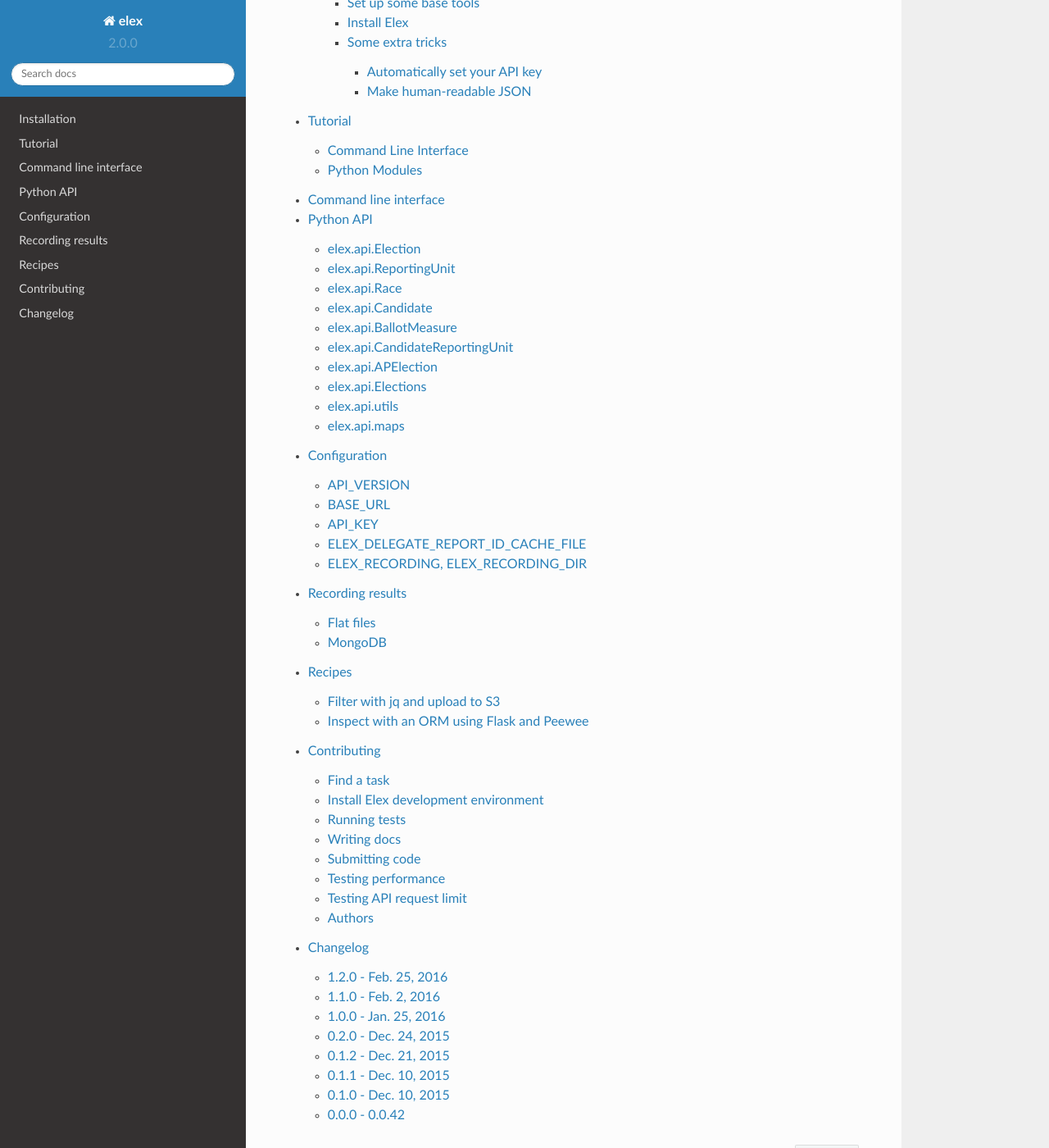
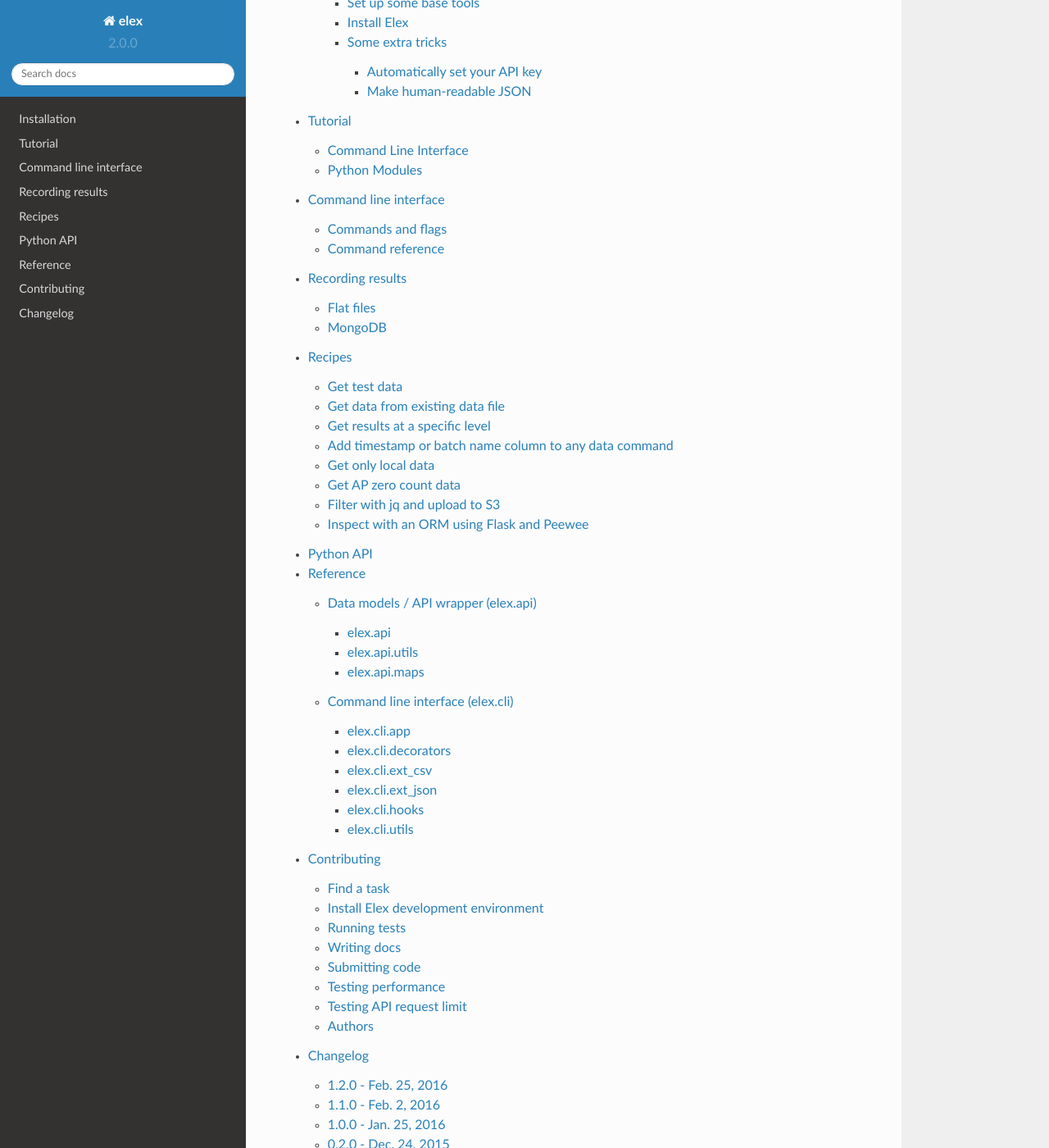
Before and after one commit to newsdev/elex, a Sphinx documentation site: the page built from docs/index.rst, in a window 1280 px wide and 1400 px high, scrolled down 2022 px. Shown: the whole window at 82% size. Built offline with Sphinx 7.4.7 and the Read the Docs theme 2.0.0, drawn with Linux system fonts in a browser that asks for light colours.

Commit message:
major doc updates

```diff
--- a/docs/api.rst
+++ b/docs/api.rst
@@ -2,34 +2,6 @@
 Python API
 ==========
 
-Elex provides a Python API that encapsulates Associated Press Election API results as Python
-objects.
-
-To use the election loader manually from within your project:
-
-.. code:: python
-
-    from elex.api import Election
-
-    election = Election(electiondate='2015-11-03', testresults=False, liveresults=True, is_test=False)
-    races = election.races
-
-Now you can process or load ``races``.
-
-Models:
-
-.. toctree::
-    api/election
-    api/reportingunit
-    api/race
-    api/candidate
-    api/ballotmeasure
-    api/candidatereportingunit
-    api/baseobject
-    api/elections
-
-Utilities:
-
-.. toctree::
-    api/utils
-    api/maps
+.. automodule:: elex.api
+    :members:
+    :noindex:
--- a/docs/api/ballotmeasure.rst
+++ /dev/null
@@ -1,7 +0,0 @@
-=============================
-elex.api.BallotMeasure
-=============================
-
-.. autoclass:: elex.api.BallotMeasure
-    :members:
-    :undoc-members:
--- a/docs/api/baseobject.rst
+++ /dev/null
@@ -1,7 +0,0 @@
-==========================
-elex.api.APElection
-==========================
-
-.. autoclass:: elex.api.APElection
-    :members:
-    :undoc-members:
--- a/docs/api/candidate.rst
+++ /dev/null
@@ -1,7 +0,0 @@
-=========================
-elex.api.Candidate
-=========================
-
-.. autoclass:: elex.api.Candidate
-    :members:
-    :undoc-members:
--- a/docs/api/candidatereportingunit.rst
+++ /dev/null
@@ -1,7 +0,0 @@
-======================================
-elex.api.CandidateReportingUnit
-======================================
-
-.. autoclass:: elex.api.CandidateReportingUnit
-    :members:
-    :undoc-members:
--- a/docs/api/election.rst
+++ /dev/null
@@ -1,7 +0,0 @@
-========================
-elex.api.Election
-========================
-
-.. autoclass:: elex.api.Election
-    :members:
-    :undoc-members:
--- a/docs/api/elections.rst
+++ /dev/null
@@ -1,7 +0,0 @@
-======================
-elex.api.Elections
-======================
-
-.. autoclass:: elex.api.Elections
-    :members:
-    :undoc-members:
--- a/docs/api/maps.rst
+++ /dev/null
@@ -1,7 +0,0 @@
-================
-elex.api.maps
-================
-
-.. automodule:: elex.api.maps
-    :members:
-    :undoc-members:
--- a/docs/api/race.rst
+++ /dev/null
@@ -1,7 +0,0 @@
-====================
-elex.api.Race
-====================
-
-.. autoclass:: elex.api.Race
-    :members:
-    :undoc-members:
--- a/docs/api/reportingunit.rst
+++ /dev/null
@@ -1,7 +0,0 @@
-==============================
-elex.api.ReportingUnit
-==============================
-
-.. autoclass:: elex.api.ReportingUnit
-    :members:
-    :undoc-members:
--- a/docs/api/utils.rst
+++ /dev/null
@@ -1,7 +0,0 @@
-=================
-elex.api.utils
-=================
-
-.. automodule:: elex.api.utils
-    :members:
-    :undoc-members:
--- a/docs/cli.rst
+++ b/docs/cli.rst
@@ -1,6 +1,10 @@
 ======================
 Command line interface
 ======================
+
+------------------
+Commands and flags
+------------------
 
 ::
 
@@ -71,5 +75,10 @@
                             Specify a value for a `batchname` column to append to
                             each row.
 
+
+-----------------
+Command reference
+-----------------
+
 .. autoclass:: elex.cli.app.ElexBaseController
     :members:
--- a/docs/index.rst
+++ b/docs/index.rst
@@ -22,9 +22,9 @@
     install
     tutorial
     cli
-    api
-    configuration
     recording
     recipes
+    api
+    reference
     contributing
     changelog
--- a/docs/recipes.rst
+++ b/docs/recipes.rst
@@ -3,6 +3,107 @@
 =======
 
 Useful Elex patterns. :doc:`Contribute your own <contributing>`.
+
+Get test data
+=============
+
+.. code:: bash
+
+    elex results -t 2016-03-15
+
+Get data from existing data file
+================================
+
+.. code:: bash
+
+    elex results -d /path/to/file.json
+
+Get results at a specific level
+===============================
+
+Get only state level results:
+
+.. code:: bash
+
+    elex results 03-15-16 --results-level state
+
+.. csv-table::
+
+    id,unique_id,raceid,racetype,racetypeid,ballotorder,candidateid,description,delegatecount,electiondate,fipscode,first,incumbent,initialization_data,is_ballot_measure,last,lastupdated,level,national,officeid,officename,party,polid,polnum,precinctsreporting,precinctsreportingpct,precinctstotal,reportingunitid,reportingunitname,runoff,seatname,seatnum,statename,statepostal,test,uncontested,votecount,votepct,winner
+    10673-polid-8639-state-1,polid-8639,10673,Primary,R,13,20428,,0,2016-03-15,,Donald,False,False,False,Trump,2016-03-16T21:05:09Z,state,True,P,President,GOP,8639,14574,5810,1.0,5810,state-1,,False,,,Florida,FL,False,False,1077221,0.457383,True
+    10673-polid-53044-state-1,polid-53044,10673,Primary,R,11,20425,,0,2016-03-15,,Marco,False,False,False,Rubio,2016-03-16T21:05:09Z,state,True,P,President,GOP,53044,12082,5810,1.0,5810,state-1,,False,,,Florida,FL,False,False,636653,0.27032,False
+
+
+To cut down on load and bandwidth use and speed up loading when you are
+repeatedly loading results, specify only the level(s) you need to display.
+
+
+Add timestamp or batch name column to any data command
+======================================================
+
+You can add a timestamp column to track results (or any other
+data output by elex) with the ``--with-timestamp`` flag).
+
+.. code:: bash
+
+    elex elections --with-timestamp
+
+.. csv-table::
+
+    id,electiondate,liveresults,testresults,timestamp
+    2012-03-13,2012-03-13,True,False,1460438301
+    2012-11-06,2012-11-06,True,False,1460438301
+    ...
+
+
+If you prefer, you can set a batch name. This is useful when
+executing multiple commands that need a single grouping column.
+
+.. code:: bash
+
+    elex elections --batch-name batch-031
+
+.. csv-table::
+
+    id,electiondate,liveresults,testresults,timestamp
+    2016-02-23,2016-02-23,True,False,batch-031
+    2016-02-27,2016-02-27,True,False,batch-031
+    ...
+
+
+Get only local data
+===================
+
+Get only local races:
+
+.. code:: bash
+
+    elex races 03-15-16 --local-only
+
+..csv-table::
+
+    id,raceid,racetype,racetypeid,description,electiondate,initialization_data,is_ballot_measure,lastupdated,national,officeid,officename,party,seatname,seatnum,statename,statepostal,test,uncontested
+    14897,14897,Primary,R,,2016-03-15,True,False,2016-03-18T12:29:42Z,True,0,State's Attorney,GOP,Cook County,,,IL,False,True
+    15329,15329,Primary,D,,2016-03-15,True,False,2016-03-18T12:29:42Z,True,0,Recorder of Deeds,Dem,Cook County,,,IL,False,True
+
+Get only local results:
+
+.. code:: bash
+
+    elex races 03-15-16 --local-only
+
+Get AP zero count data
+======================
+
+.. code:: bash
+
+    elex results 03-15-16 --set-zero-counts
+
+.. csv-table::
+
+    id,unique_id,raceid,racetype,racetypeid,ballotorder,candidateid,description,delegatecount,electiondate,fipscode,first,incumbent,initialization_data,is_ballot_measure,last,lastupdated,level,national,officeid,officename,party,polid,polnum,precinctsreporting,precinctsreportingpct,precinctstotal,reportingunitid,reportingunitname,runoff,seatname,seatnum,statename,statepostal,test,uncontested,votecount,votepct,winner
+    10673-polid-8639-state-1,polid-8639,10673,Primary,R,13,20428,,0,2016-03-15,,Donald,False,False,False,Trump,2016-03-16T21:05:09Z,state,True,P,President,GOP,8639,14574,0,0.0,5810,state-1,,False,,,Florida,FL,False,False,0,0.0,False
+    10673-polid-53044-state-1,polid-53044,10673,Primary,R,11,20425,,0,2016-03-15,,Marco,False,False,False,Rubio,2016-03-16T21:05:09Z,state,True,P,President,GOP,53044,12082,0,0.0,5810,state-1,,False,,,Florida,FL,False,False,0,0.0,False
 
 Filter with jq and upload to S3
 ===============================
--- /dev/null
+++ b/docs/reference.rst
@@ -0,0 +1,9 @@
+=========
+Reference
+=========
+
+Full code reference.
+
+.. toctree::
+    reference/api
+    reference/cli
--- /dev/null
+++ b/docs/reference/api.rst
@@ -0,0 +1,24 @@
+====================================
+Data models / API wrapper (elex.api)
+====================================
+
+--------
+elex.api
+--------
+
+.. automodule:: elex.api
+   :members:
+
+--------------
+elex.api.utils
+--------------
+
+.. automodule:: elex.api.utils
+   :members:
+
+--------------
+elex.api.maps
+--------------
+
+.. automodule:: elex.api.maps
+   :membersmbers:
--- /dev/null
+++ b/docs/reference/cli.rst
@@ -0,0 +1,52 @@
+=================================
+Command line interface (elex.cli)
+=================================
+
+------------
+elex.cli.app
+------------
+
+.. automodule:: elex.cli.app
+   :members:
+   :undoc-members:
+   :noindex:
+
+-------------------
+elex.cli.decorators
+-------------------
+
+.. automodule:: elex.cli.decorators
+   :members:
+   :undoc-members:
+
+-------------------
+elex.cli.ext_csv
+-------------------
+
+.. automodule:: elex.cli.ext_csv
+   :members:
+   :undoc-members:
+
+-------------------
+elex.cli.ext_json
+-------------------
+
+.. automodule:: elex.cli.ext_json
+   :members:
+   :undoc-members:
+
+-------------------
+elex.cli.hooks
+-------------------
+
+.. automodule:: elex.cli.hooks
+   :members:
+   :undoc-members:
+
+-------------------
+elex.cli.utils
+-------------------
+
+.. automodule:: elex.cli.utils
+   :members:
+   :undoc-members:
```
